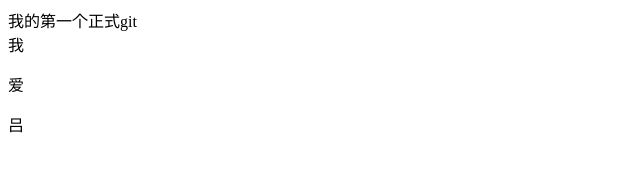
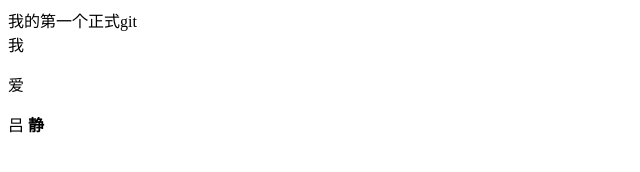
Before and after one commit to zhk010306/zhk_qs, a plain HTML site: page index.html in a window 1280 px wide. Shown: the full height of the page, 0-640 px from the left. Drawn offline with Linux system fonts and the light colour scheme.

Commit message:
第九次修改

```diff
--- a/index.html
+++ b/index.html
@@ -1,7 +1,7 @@
 <!--
  * @Author: your name
  * @Date: 2020-12-07 16:16:59
- * @LastEditTime: 2020-12-07 16:45:15
+ * @LastEditTime: 2020-12-07 16:49:31
  * @LastEditors: Please set LastEditors
  * @Description: In User Settings Edit
  * @FilePath: \1\index.html
@@ -18,5 +18,6 @@
     <div>我</div>
     <p>爱</p>
     <span>吕</span>
+    <b>静</b>
 </body>
 </html>
```
